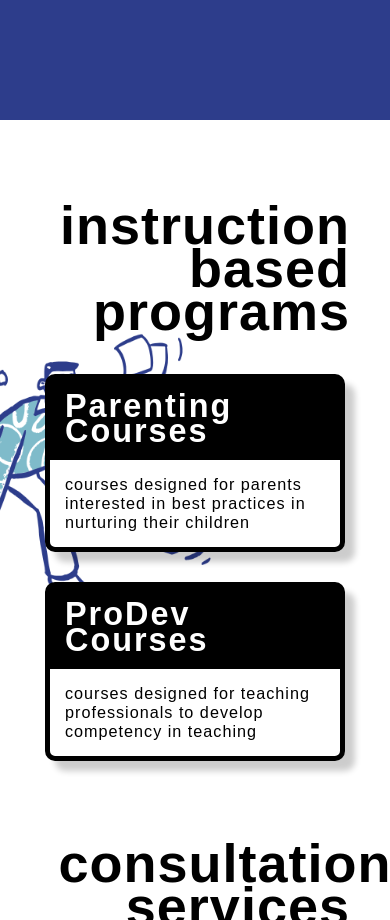
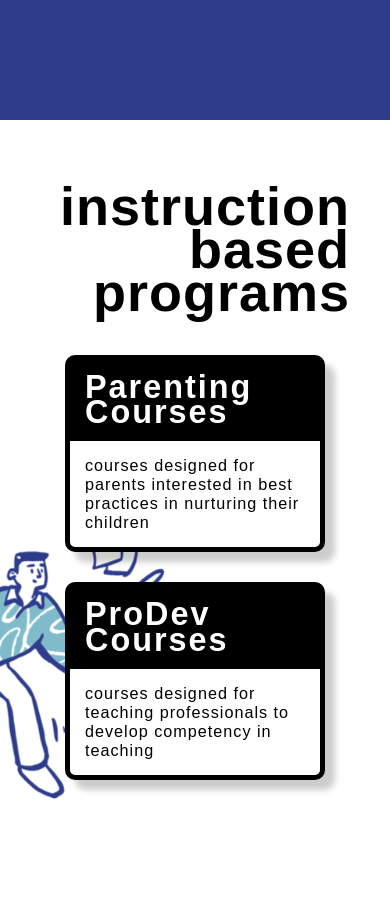
Before and after one commit to meshachadoe/core, a plain HTML site: page index.html in a window 390 px wide. Shown: the part 1080-2000 px from the top of the page. Drawn offline with nearby package versions, Linux system fonts and the light colour scheme; a web font is replaced by a local one.

Commit message:
Fix mobile view

```diff
--- a/index.html
+++ b/index.html
@@ -37,7 +37,7 @@
         </section>
         <section class="section-program-1">
             <a class="anchor anchor-programs" id="program-1"></a>
-            <img src="resources/img/MessyDoodle.png" alt="Human Messy Illustration">
+            <img src="resources/img/MessyDoodle.png" alt="Human Overwhelmed Illustration">
             <h2>instruction <br> based programs</h2>
             <div class="textbox-container-right">
                 <div class="text-box box-right">
@@ -68,7 +68,7 @@
         <section class="section-contact">
             <a class="anchor anchor-contact" id="contact"></a>
             <h2>reach out!</h2>
-            <p>Interested in using our services or have any inquiries <br> about the our programs? Contact us through our Instagram!</p>
+            <p>Interested in using our services or have any inquiries about our programs? Contact us through our Instagram!</p>
             <ul>
                 <li><a href="https://www.instagram.com/core_ind/" target="_blank">@core_consulting</a></li>
             </ul>
--- a/resources/styles/main.scss
+++ b/resources/styles/main.scss
@@ -8,4 +8,3 @@
 @import 'scss/main-content';
 @import 'scss/footer';
 @import 'scss/navigation';
-@import 'scss/queries';
--- a/resources/styles/queries.scss
+++ b/resources/styles/queries.scss
@@ -24,9 +24,9 @@
             height: 250px;
             width: auto;
             position: absolute;
-            top: 50%;
-            left: 6%;
-            z-index: 9998;
+            top: 400px;
+            left: 20px;
+            z-index: -9999;
         }
     }
 
@@ -49,8 +49,8 @@
     .section-about {
         height: 600px;
         p {
-            padding: 0 5px;
-            text-align: left;
+            padding: 0 4px;
+            text-align: center;
         }
     }
 
@@ -69,7 +69,7 @@
 
     .text-box {
         display: block;
-        width: 300px;
+        width: 260px;
         margin-bottom: 30px;
     }
 
@@ -86,17 +86,21 @@
             padding-right: 40px;
         }
         img {
+            padding: 0;
+            margin: 0;
             height: 300px;
-            margin-top: -270px;
+            margin: -50px 0 0 -180px;
             align-self: flex-start;
             z-index: -9999;
-            margin-left: -150px;
         }
     }
 
-    .section-program-1 img {
-        margin-top: -240px;
+    .section-program-1 {
+        margin-bottom: 100px;
     }
+
+    // .section-program-1 img {
+    // }
 
     .section-contact {
         align-content: center;
@@ -106,9 +110,14 @@
             text-align: center;
         }
         p {
+            font-size: 120%;
             padding-right: 30px;
             padding-left: 30px;
         }
     }
 
+    footer p {
+        text-align: center;
+    }
+
 }
--- a/resources/styles/scss/_footer.scss
+++ b/resources/styles/scss/_footer.scss
@@ -11,6 +11,6 @@ footer {
     p {
         font-weight: 200;
         font-size: 60%;
-        text-align: center;
+        text-align: right;
     }
 }
--- a/resources/styles/scss/_main-content.scss
+++ b/resources/styles/scss/_main-content.scss
@@ -35,12 +35,12 @@
     }
 
     img {
-        height: 350px;
+        height: 380px;
         width: auto;
         position: absolute;
         top: 195%;
+        padding-left: 200px;
         align-self: flex-start;
-        margin-left: 14%;
         z-index: -9999;
     }
 }
@@ -67,9 +67,9 @@
         height: 420px;
         width: auto;
         position: absolute;
-        top: 270%;
+        top: 265%;
+        padding-right: 150px;
         align-self: flex-end;
-        margin-right: 14%;
         z-index: -9999;
     }
 }
@@ -90,8 +90,14 @@
         color: #ffffff;
         margin-bottom: 10px;
     }
+
     h2 { margin-top: 140px; }
-    p { margin: 5px inherit; }
+
+    p {
+        padding-right: 40%;
+        font-size: 130%;
+        margin: 5px inherit;
+    }
 
     ul li {
         list-style: none;
--- a/resources/styles/scss/_navigation.scss
+++ b/resources/styles/scss/_navigation.scss
@@ -3,7 +3,7 @@ nav {
     justify-content: space-between;
     align-items: center;
     width: 100%;
-    padding: 20px 10%;
+    padding: 10px 10%;
     position: fixed;
     /* margin: 1%; */
     background-color: #2D3D8B;
```
Also changed, not shown: resources/styles/main.css, resources/styles/queries.css, 2 other files.
